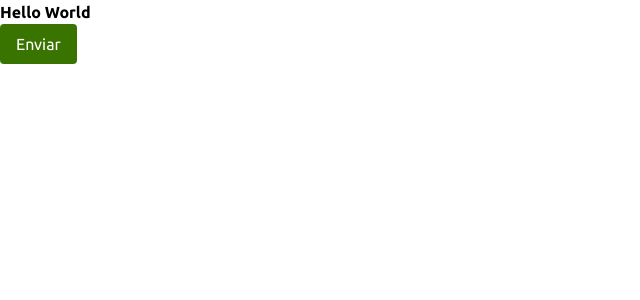
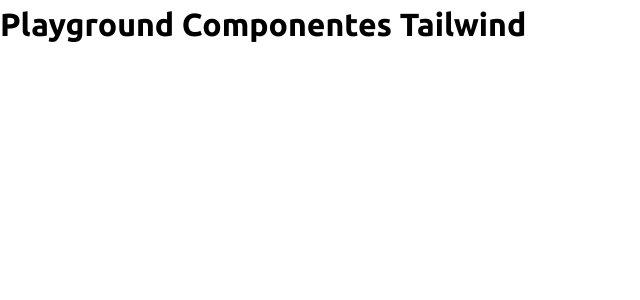
Before and after one commit to guconstantino/0.0.1, a React (Vite) app: page / in a window 1280 px wide. Shown: the top 300 px of the page, without its empty margins (0-640 px from the left). Built offline with nearby package versions, Linux system fonts and the light colour scheme.

Commit message:
Criando o Avartar (Just me)

```diff
--- a/package.json
+++ b/package.json
@@ -12,7 +12,9 @@
     "build-storybook": "storybook build"
   },
   "dependencies": {
+    "@radix-ui/react-avatar": "^1.0.3",
     "@radix-ui/react-popover": "1.0.6",
+    "@radix-ui/react-tooltip": "^1.0.6",
     "clsx": "^1.2.1",
     "react": "^18.2.0",
     "react-dom": "^18.2.0"
--- a/src/App.tsx
+++ b/src/App.tsx
@@ -3,10 +3,7 @@
 export function App() {
   return (
     <>
-      <h1 className="font-bold">Hello World</h1>
-      <button className="bg-Primary500 text-extraSmall px-4 py-2 rounded-Micro text-Neutral100 hover:bg-Primary700">
-        Enviar
-      </button>
+      <h1 className="font-bold text-large">Playground Componentes Tailwind</h1>
     </>
   );
 }
--- /dev/null
+++ b/src/components/Avatar/Avatar.tsx
@@ -0,0 +1,37 @@
+import { clsx } from "clsx";
+import { ReactNode } from "react";
+
+// import from radix
+import * as AvatarRadix from "@radix-ui/react-avatar";
+import { Slot } from "@radix-ui/react-slot";
+
+//props
+export interface avatarProps {
+  size?: "large" | "medium" | "small";
+  Text: ReactNode;
+  asChild?: boolean;
+}
+
+export function Avatar({ size = "medium", Text, asChild }: avatarProps) {
+  const Comp = asChild ? Slot : "div";
+  return (
+    <>
+      <Comp
+        className={clsx("font-bold", {
+          "text-extraLarge": size === "large",
+          "text-large": size === "medium",
+          "text-medium": size === "small",
+        })}
+      >
+        {Text}
+      </Comp>
+    </>
+  );
+}
+
+// export default () => (
+//   <Avatar.Root>
+//     <Avatar.Image />
+//     <Avatar.Fallback />
+//   </Avatar.Root>
+// );
--- a/src/main.tsx
+++ b/src/main.tsx
@@ -2,8 +2,14 @@
 import ReactDOM from "react-dom/client";
 import { App } from "./App.tsx";
 
+//Import Components
+// import { Test } from "./components/Avatar/Avatar.tsx";
+
 ReactDOM.createRoot(document.getElementById("root") as HTMLElement).render(
   <React.StrictMode>
     <App />
+    <br />
+    {/* Components */}
+    {/* <Test /> */}
   </React.StrictMode>
 );
```
Also changed, not shown: src/style/globalVariables/globalVariables.js (added), 2 other files (tests, documents, lock files or other folders).
